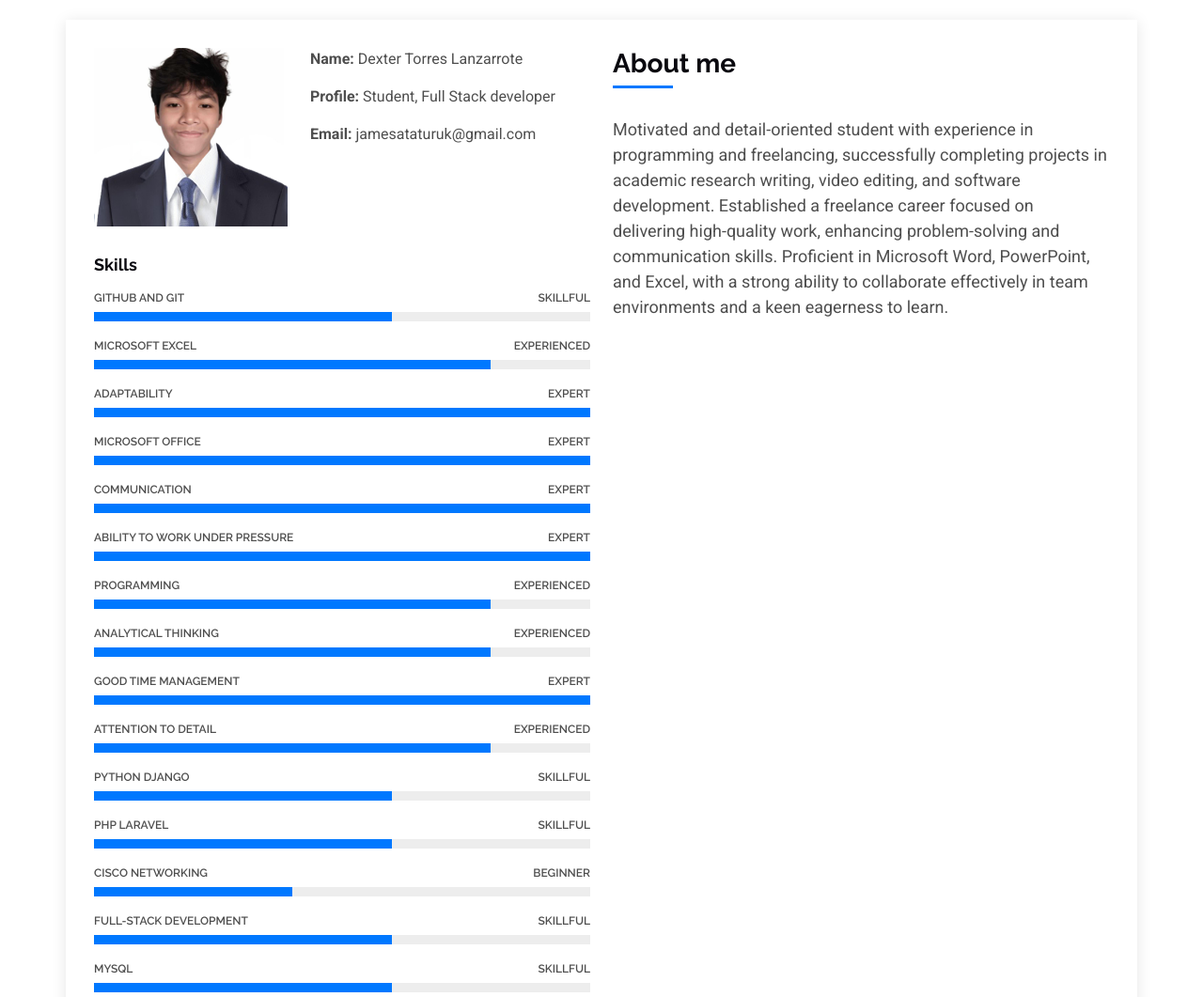
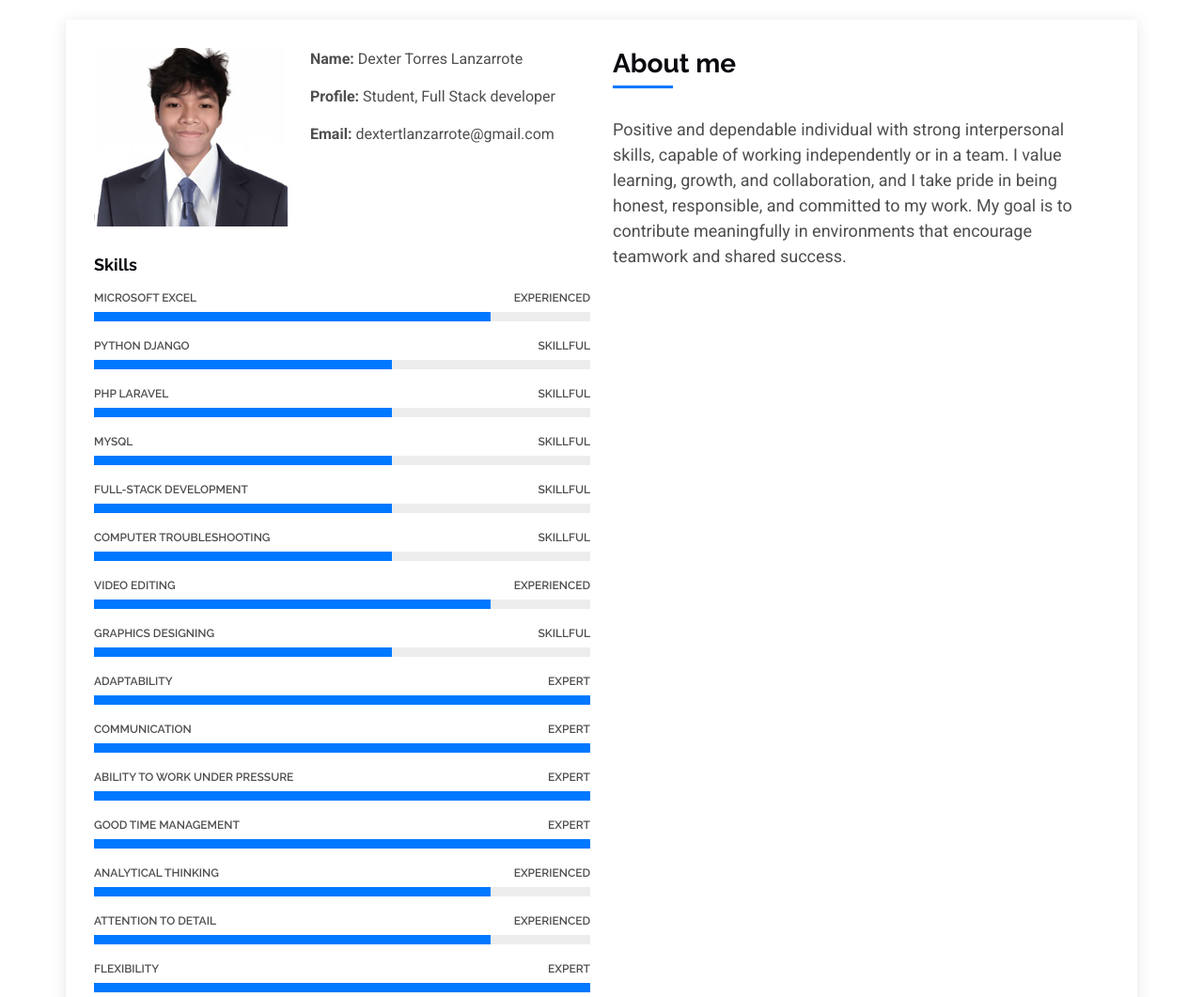
Before and after one commit to CyanLimeOfficial/portfolio, a plain HTML site: page index.html in a window 1280 px wide. Shown: the part 840-1901 px from the top of the page at 94% size. Drawn offline with Linux system fonts and the light colour scheme.

Commit message:
Update 1.4

```diff
--- a/index.html
+++ b/index.html
@@ -83,7 +83,7 @@
               <div class="col-lg-7 about-info">
                 <p><strong>Name: </strong> <span>Dexter Torres Lanzarrote</span></p>
                 <p><strong>Profile: </strong> <span>Student, Full Stack developer</span></p>
-                <p><strong>Email: </strong> <span>jamesataturuk@gmail.com</span></p>
+                <p><strong>Email: </strong> <span>dextertlanzarrote@gmail.com</span></p>
               </div>
             </div>
 
@@ -93,13 +93,6 @@
 
               <div class="skills">
                 <div class="progress">
-                  <span class="skill">GitHub and Git <i class="val">Skillful</i></span>
-                  <div class="progress-bar-wrap">
-                    <div class="progress-bar" role="progressbar" aria-valuenow="60" aria-valuemin="0" aria-valuemax="100" style="width: 60%;"></div>
-                  </div>
-                </div><!-- End Skills Item -->
-
-                <div class="progress">
                   <span class="skill">Microsoft Excel <i class="val">Experienced</i></span>
                   <div class="progress-bar-wrap">
                     <div class="progress-bar" role="progressbar" aria-valuenow="80" aria-valuemin="0" aria-valuemax="100" style="width: 80%;"></div>
@@ -107,14 +100,56 @@
                 </div><!-- End Skills Item -->
 
                 <div class="progress">
-                  <span class="skill">Adaptability <i class="val">Expert</i></span>
+                  <span class="skill">Python Django <i class="val">Skillful</i></span>
                   <div class="progress-bar-wrap">
-                    <div class="progress-bar" role="progressbar" aria-valuenow="100" aria-valuemin="0" aria-valuemax="100" style="width: 100%;"></div>
+                    <div class="progress-bar" role="progressbar" aria-valuenow="60" aria-valuemin="0" aria-valuemax="100" style="width: 60%;"></div>
                   </div>
                 </div><!-- End Skills Item -->
 
                 <div class="progress">
-                  <span class="skill">Microsoft Office <i class="val">Expert</i></span>
+                  <span class="skill">PHP Laravel <i class="val">Skillful</i></span>
+                  <div class="progress-bar-wrap">
+                    <div class="progress-bar" role="progressbar" aria-valuenow="60" aria-valuemin="0" aria-valuemax="100" style="width: 60%;"></div>
+                  </div>
+                </div><!-- End Skills Item -->
+
+                <div class="progress">
+                  <span class="skill">MySQL <i class="val">Skillful</i></span>
+                  <div class="progress-bar-wrap">
+                    <div class="progress-bar" role="progressbar" aria-valuenow="60" aria-valuemin="0" aria-valuemax="100" style="width: 60%;"></div>
+                  </div>
+                </div><!-- End Skills Item -->
+
+                <div class="progress">
+                  <span class="skill">Full-Stack Development <i class="val">Skillful</i></span>
+                  <div class="progress-bar-wrap">
+                    <div class="progress-bar" role="progressbar" aria-valuenow="60" aria-valuemin="0" aria-valuemax="100" style="width: 60%;"></div>
+                  </div>
+                </div><!-- End Skills Item -->
+
+                <div class="progress">
+                  <span class="skill">Computer Troubleshooting <i class="val">Skillful</i></span>
+                  <div class="progress-bar-wrap">
+                    <div class="progress-bar" role="progressbar" aria-valuenow="60" aria-valuemin="0" aria-valuemax="100" style="width: 60%;"></div>
+                  </div>
+                </div><!-- End Skills Item -->
+
+                <div class="progress">
+                  <span class="skill">Video Editing <i class="val">Experienced</i></span>
+                  <div class="progress-bar-wrap">
+                    <div class="progress-bar" role="progressbar" aria-valuenow="80" aria-valuemin="0" aria-valuemax="100" style="width: 80%;"></div>
+                  </div>
+                </div><!-- End Skills Item -->
+
+                <div class="progress">
+                  <span class="skill">Graphics Designing <i class="val">Skillful</i></span>
+                  <div class="progress-bar-wrap">
+                    <div class="progress-bar" role="progressbar" aria-valuenow="60" aria-valuemin="0" aria-valuemax="100" style="width: 60%;"></div>
+                  </div>
+                </div><!-- End Skills Item -->
+
+                <div class="progress">
+                  <span class="skill">Adaptability <i class="val">Expert</i></span>
                   <div class="progress-bar-wrap">
                     <div class="progress-bar" role="progressbar" aria-valuenow="100" aria-valuemin="0" aria-valuemax="100" style="width: 100%;"></div>
                   </div>
@@ -135,9 +170,9 @@
                 </div><!-- End Skills Item -->
 
                 <div class="progress">
-                  <span class="skill">Programming <i class="val">Experienced</i></span>
+                  <span class="skill">Good Time Management <i class="val">Expert</i></span>
                   <div class="progress-bar-wrap">
-                    <div class="progress-bar" role="progressbar" aria-valuenow="80" aria-valuemin="0" aria-valuemax="100" style="width: 80%;"></div>
+                    <div class="progress-bar" role="progressbar" aria-valuenow="100" aria-valuemin="0" aria-valuemax="100" style="width: 100%;"></div>
                   </div>
                 </div><!-- End Skills Item -->
 
@@ -149,13 +184,6 @@
                 </div><!-- End Skills Item -->
 
                 <div class="progress">
-                  <span class="skill">Good Time Management <i class="val">Expert</i></span>
-                  <div class="progress-bar-wrap">
-                    <div class="progress-bar" role="progressbar" aria-valuenow="100" aria-valuemin="0" aria-valuemax="100" style="width: 100%;"></div>
-                  </div>
-                </div><!-- End Skills Item -->
-
-                <div class="progress">
                   <span class="skill">Attention to Detail <i class="val">Experienced</i></span>
                   <div class="progress-bar-wrap">
                     <div class="progress-bar" role="progressbar" aria-valuenow="80" aria-valuemin="0" aria-valuemax="100" style="width: 80%;"></div>
@@ -163,40 +191,13 @@
                 </div><!-- End Skills Item -->
 
                 <div class="progress">
-                  <span class="skill">Python Django <i class="val">Skillful</i></span>
+                  <span class="skill">Flexibility <i class="val">Expert</i></span>
                   <div class="progress-bar-wrap">
-                    <div class="progress-bar" role="progressbar" aria-valuenow="60" aria-valuemin="0" aria-valuemax="100" style="width: 60%;"></div>
-                  </div>
-                </div><!-- End Skills Item -->
-
-                <div class="progress">
-                  <span class="skill">PHP Laravel <i class="val">Skillful</i></span>
-                  <div class="progress-bar-wrap">
-                    <div class="progress-bar" role="progressbar" aria-valuenow="60" aria-valuemin="0" aria-valuemax="100" style="width: 60%;"></div>
-                  </div>
-                </div><!-- End Skills Item -->
-
-                <div class="progress">
-                  <span class="skill">CISCO Networking <i class="val">Beginner</i></span>
-                  <div class="progress-bar-wrap">
-                    <div class="progress-bar" role="progressbar" aria-valuenow="40" aria-valuemin="0" aria-valuemax="100" style="width: 40%;"></div>
-                  </div>
-                </div><!-- End Skills Item -->
-
-                <div class="progress">
-                  <span class="skill">Full-Stack Development <i class="val">Skillful</i></span>
-                  <div class="progress-bar-wrap">
-                    <div class="progress-bar" role="progressbar" aria-valuenow="60" aria-valuemin="0" aria-valuemax="100" style="width: 60%;"></div>
-                  </div>
-                </div><!-- End Skills Item -->
-
-                <div class="progress">
-                  <span class="skill">MySQL <i class="val">Skillful</i></span>
-                  <div class="progress-bar-wrap">
-                    <div class="progress-bar" role="progressbar" aria-valuenow="60" aria-valuemin="0" aria-valuemax="100" style="width: 60%;"></div>
+                    <div class="progress-bar" role="progressbar" aria-valuenow="100" aria-valuemin="0" aria-valuemax="100" style="width: 100%;"></div>
                   </div>
                 </div><!-- End Skills Item -->
               </div>
+
 
 
             </div>
@@ -206,12 +207,11 @@
             <div class="about-me">
               <h4>About me</h4>
               <p>
-                Motivated and detail-oriented student with experience in programming and freelancing,
-                 successfully completing projects in academic research writing, video editing, and
-                 software development. Established a freelance career focused on delivering
-                 high-quality work, enhancing problem-solving and communication skills.
-                 Proficient in Microsoft Word, PowerPoint, and Excel, with a strong ability
-                 to collaborate effectively in team environments and a keen eagerness to learn.
+                Positive and dependable individual with strong interpersonal skills,
+                 capable of working independently or in a team. I value learning,
+                  growth, and collaboration, and I take pride in being honest,
+                   responsible, and committed to my work. My goal is to contribute
+                   meaningfully in environments that encourage teamwork and shared success.
               </p>
             </div>
           </div>
@@ -240,7 +240,7 @@
             <div class="resume-item pb-0">
               <h4>Dexter T. Lanzarrote</h4>
               <p><em>Self-Employed Freelancer specializing in software development, academic research writing, video editing, and other technology-related projects.</em></p>
-                  <a style="margin-top: 10px" href="cv/public_cv.pdf" download="public_cv_not_full" class="download-btn">
+                  <a style="margin-top: 10px" href="cv/CV_Lanzarrote_Dexter_T.pdf" download="CV_Lanzarrote_Dexter_T" class="download-btn">
                     <i class="fas fa-file-pdf"></i> Download My CV
                   </a>
             </div><!-- Edn Resume Item -->
@@ -396,7 +396,7 @@
                 <div class="social-links-contact d-flex justify-content-center">
                   <a href="https://www.facebook.com/CyanLimeOfficial/"><i class="bi bi-facebook"></i></a>
                   <a href="https://www.linkedin.com/in/dexter-lanzarrote-a07b6626a/"><i class="bi bi-linkedin"></i></a>
-                  <a href="https://mail.google.com/mail/?view=cm&fs=1&to=jamesataturuk@gmail.com" target="_blank"><i class="bi bi-envelope"></i></a>
+                  <a href="https://mail.google.com/mail/?view=cm&fs=1&to=dextertlanzarrote@gmail.com" target="_blank"><i class="bi bi-envelope"></i></a>
                 </div>
 
             </div>
```
Also changed, not shown: assets/js/main.js (+1 -7 lines), 2 other files.
